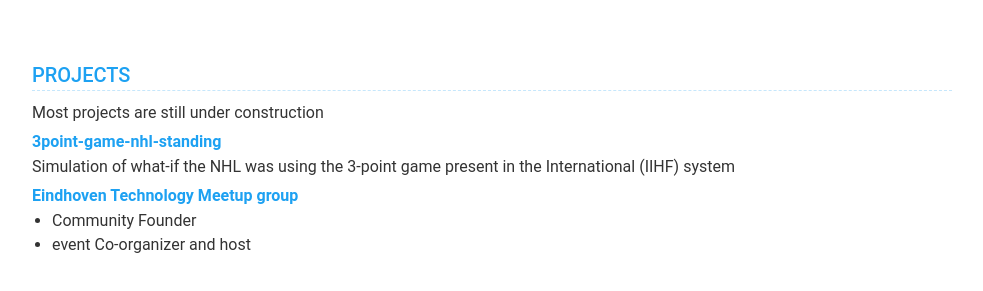
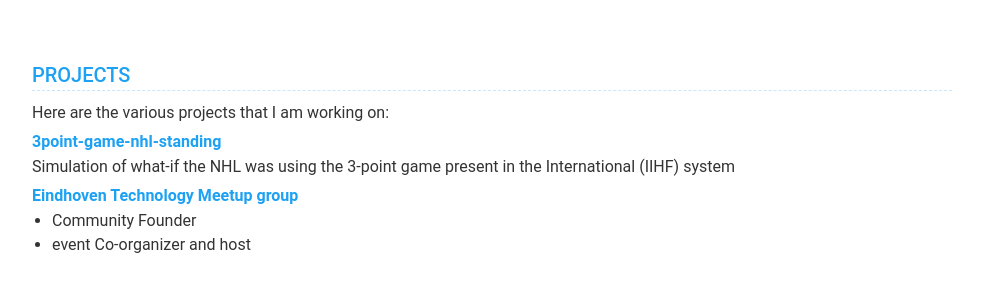
Before and after one commit to romdj/romdj.github.io, a Jekyll site: the page built from index.html, in a window 1280 px wide and 900 px high, scrolled down 940 px. Shown: the part 157-448 px from the top of the window, without its empty margins (148-1131 px from the left). Built offline with Jekyll 4.4.1, drawn with Linux system fonts in a browser that asks for light colours; nearby versions of some CDN libraries.

Commit message:
rephrasing projects intro

```diff
--- a/_data/data.yml
+++ b/_data/data.yml
@@ -151,7 +151,7 @@
   display: true
   title: Projects
   intro: |
-    Most projects are still under construction
+    Here are the various projects that I am working on:
 
   items:
     # - name: SongAway
```
